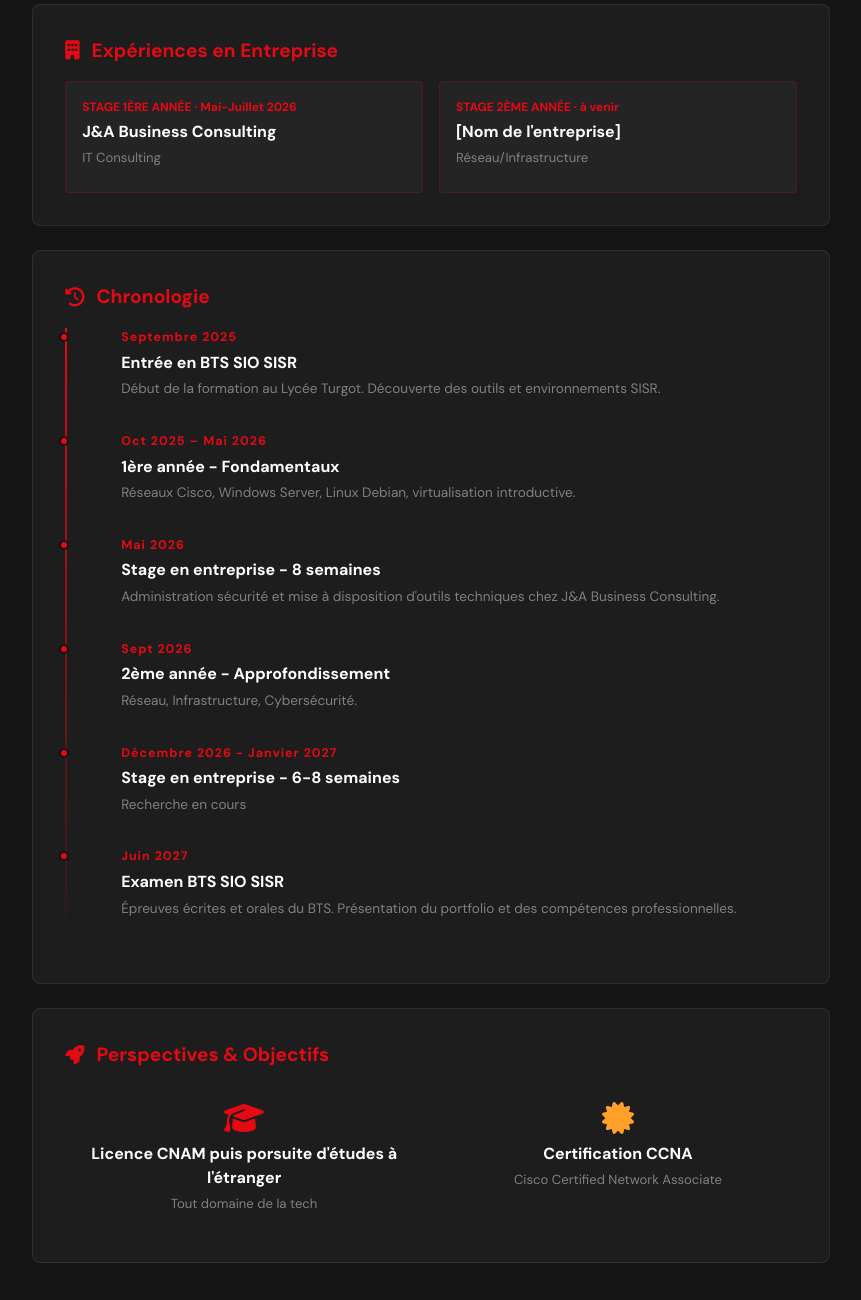
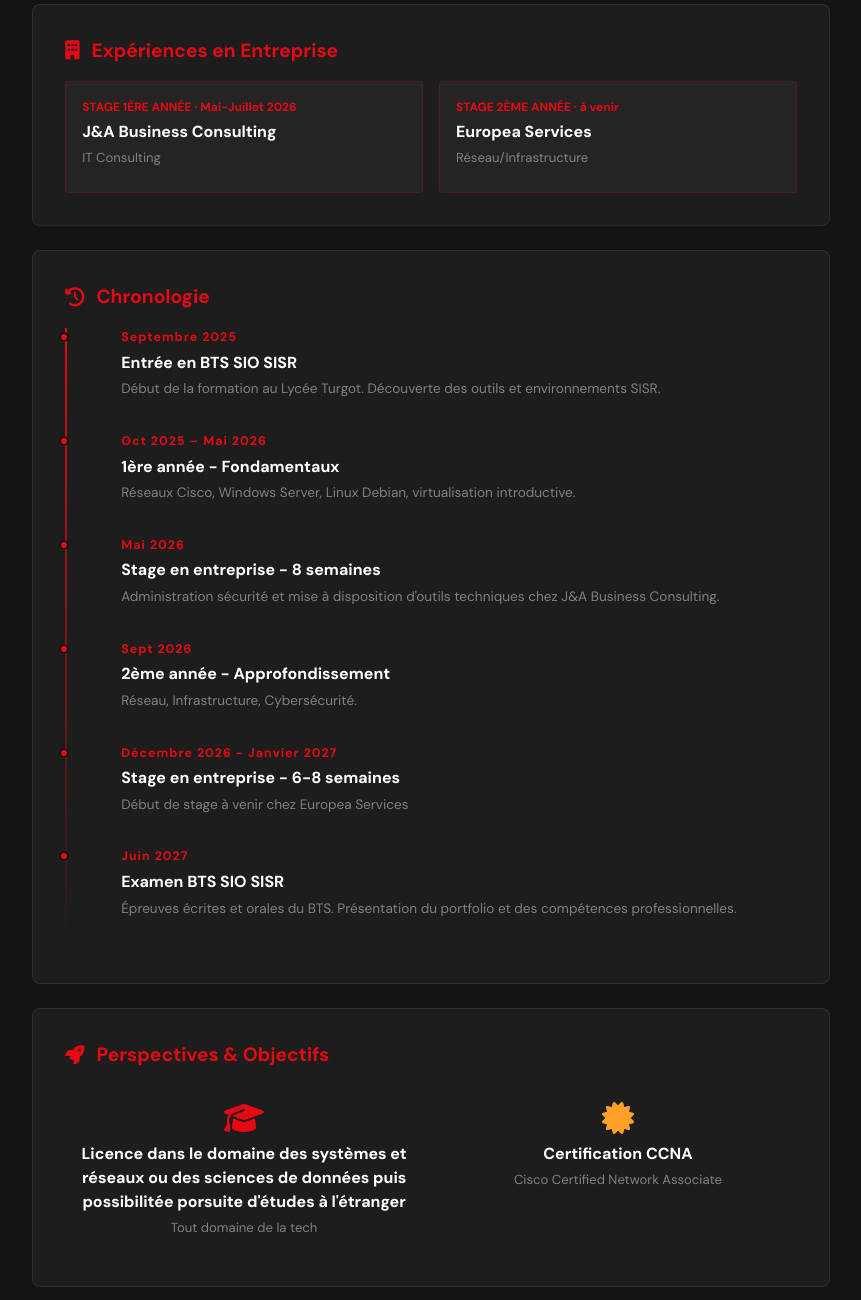
Before and after one commit to DaniellaNanaNya/DaniellaNanaportfolio, a plain HTML site: page synthese.html in a window 1280 px wide. Shown: the part 1240-2540 px from the top of the page, without its empty margins (209-1070 px from the left). Drawn offline with Linux system fonts and the light colour scheme.

Commit message:
Update synthese.html

```diff
--- a/synthese.html
+++ b/synthese.html
@@ -227,7 +227,7 @@
       </div>
       <div style="padding:1rem;background:rgba(255,255,255,0.03);border-radius:4px;border:1px solid rgba(229,9,20,0.2);">
         <p style="font-size:0.75rem;color:var(--red);font-weight:700;margin-bottom:0.25rem;">STAGE 2ÈME ANNÉE · à venir</p>
-        <p style="font-weight:700;margin-bottom:0.25rem;">[Nom de l'entreprise]</p>
+        <p style="font-weight:700;margin-bottom:0.25rem;">Europea Services</p>
         <p style="font-size:0.82rem;color:#808080;margin-bottom:0.5rem;">Réseau/Infrastructure</p>
         <p style="font-size:0.85rem;color:#ccc;"></p>
       </div>
@@ -261,7 +261,7 @@
       <div class="timeline-item">
         <div class="timeline-date">Décembre 2026 - Janvier 2027</div>
         <div class="timeline-title">Stage en entreprise - 6-8 semaines</div>
-        <div class="timeline-desc">Recherche en cours</div>
+        <div class="timeline-desc">Début de stage à venir chez Europea Services</div>
       </div>
       <div class="timeline-item">
         <div class="timeline-date">Juin 2027</div>
@@ -277,7 +277,7 @@
     <div style="display:grid;grid-template-columns:repeat(auto-fit,minmax(220px,1fr));gap:1rem;">
       <div style="text-align:center;padding:1rem;">
         <i class="fas fa-graduation-cap" style="font-size:2rem;color:var(--red);margin-bottom:0.5rem;display:block;"></i>
-        <p style="font-weight:700;margin-bottom:0.25rem;">Licence CNAM puis porsuite d'études à l'étranger</p>
+        <p style="font-weight:700;margin-bottom:0.25rem;">Licence dans le domaine des systèmes et réseaux ou des sciences de données puis possibilitée porsuite d'études à l'étranger</p>
         <p style="font-size:0.82rem;color:#808080;">Tout domaine de la tech</p>
       </div>
       <div style="text-align:center;padding:1rem;">
```
